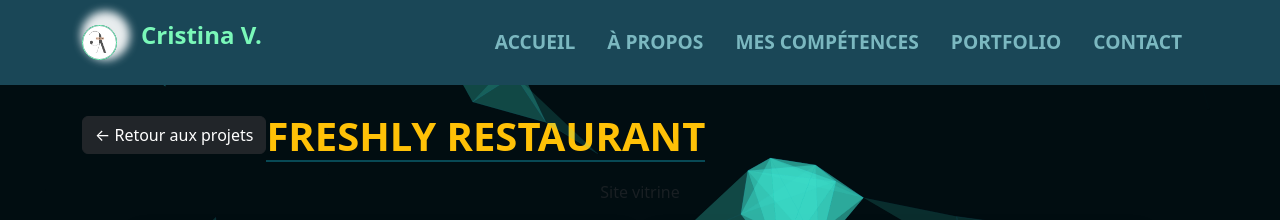
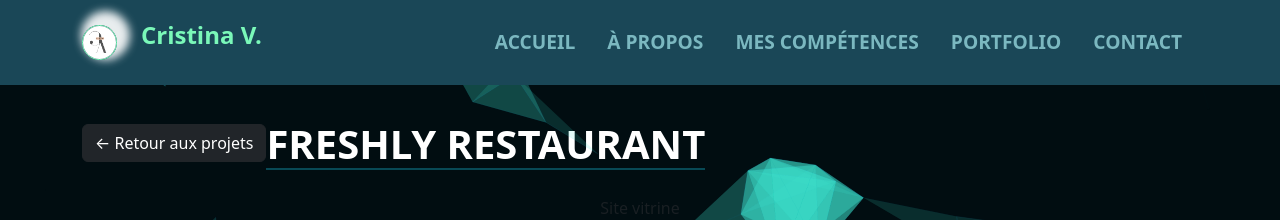
Before and after one commit to cvrin86/concep-dev-portfolio, a React (Vite) app: page /project/1 in a window 1280 px wide. Shown: the top 220 px of the page. Built offline with nearby package versions, Linux system fonts and the light colour scheme.

Commit message:
update color

```diff
--- a/src/pages/ProjectDetails.jsx
+++ b/src/pages/ProjectDetails.jsx
@@ -21,7 +21,7 @@
       </button>
 
       {/* 🧠 HEADER */}
-      <h1 className=" text-warning">{project.title}</h1>
+      <h1 className="text-center text-white my-4">{project.title}</h1>
       <p className="text-center text-muted">{project.category}</p>
 
       {/* 🖼️ IMAGES */}
```
